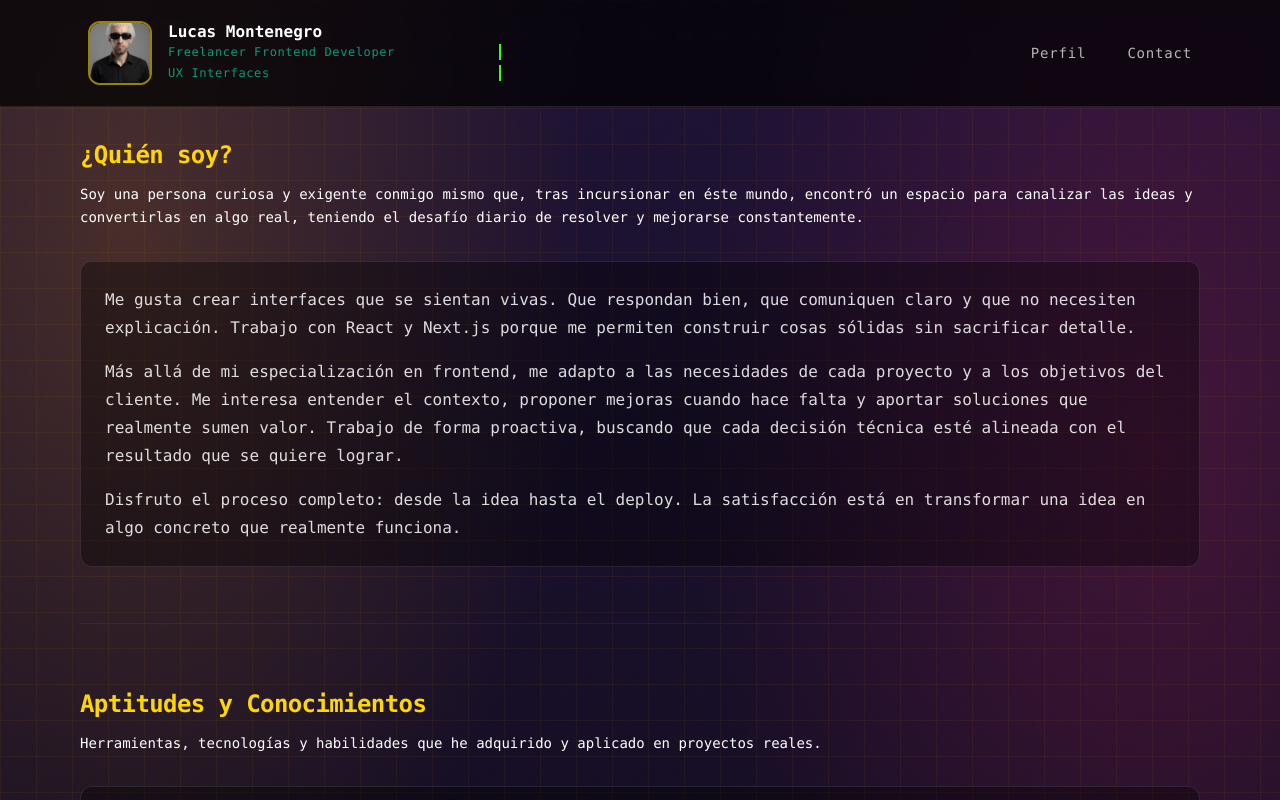
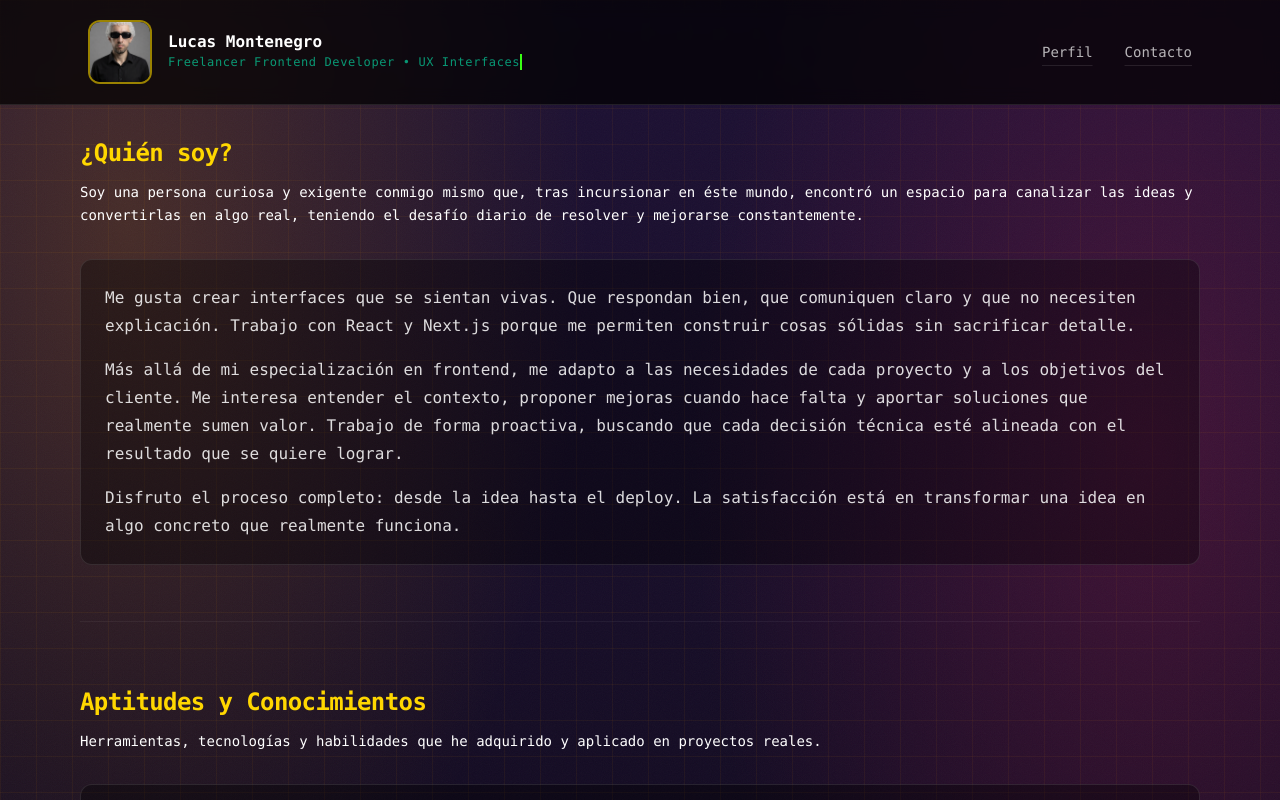
Before and after one commit to lu-developer476/Portfolio, a Next.js app: page /about in a window 1280 px wide. Shown: the top 800 px of the page. Built offline with nearby package versions, Linux system fonts and the light colour scheme.

Commit message:
Navbar.tsx

```diff
--- a/src/components/Navbar.tsx
+++ b/src/components/Navbar.tsx
@@ -63,20 +63,17 @@ export default function Navbar() {
                 Lucas Montenegro
               </div>
               <div className="text-xs font-mono tracking-wider text-cyber-neonGreen/60 overflow-hidden border-r-2 border-cyber-neonGreen/80 whitespace-nowrap animate-typing">
-                Freelancer Frontend Developer
-              </div>
-              <div className="text-xs font-mono tracking-wider text-cyber-neonGreen/60 overflow-hidden border-r-2 border-cyber-neonGreen/80 whitespace-nowrap animate-typing">
-                UX Interfaces
+                Freelancer Frontend Developer • UX Interfaces
               </div>
             </Link>
           </div>
 
           {/* DERECHA */}
         <nav className="flex items-center gap-4 md:gap-8">
-          <span className="text-xs md:text-base font-mono tracking-wider text-cyber-neonGreen/60 overflow-hidden whitespace-nowrap animate-typing-no-cursor">
+          <span className="">
             <NavLink href="/about">Perfil</NavLink>
           </span>
-          <span className="text-xs md:text-base font-mono tracking-wider text-cyber-neonGreen/60 overflow-hidden whitespace-nowrap animate-typing-no-cursor delay-500">
+          <span className="">
             <NavLink href="/contact">Contacto</NavLink>
           </span>
         </nav>
```
